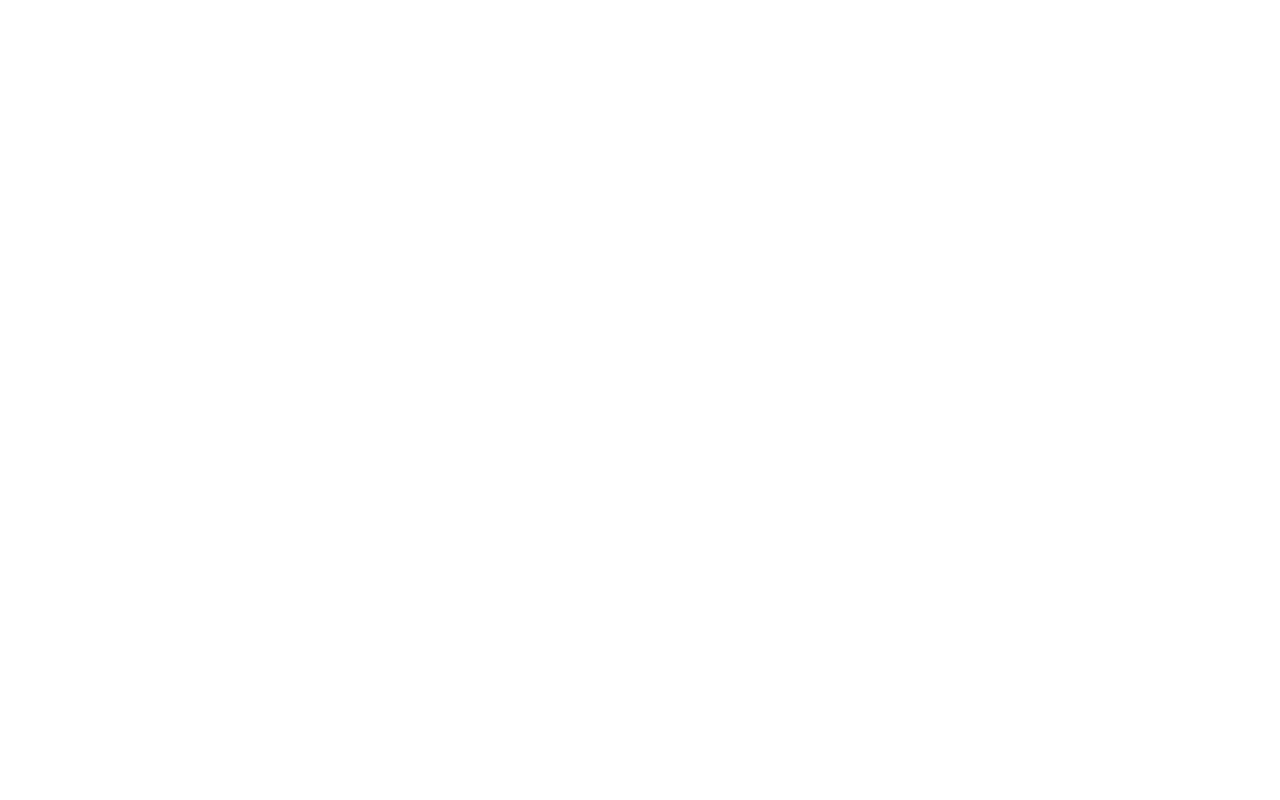
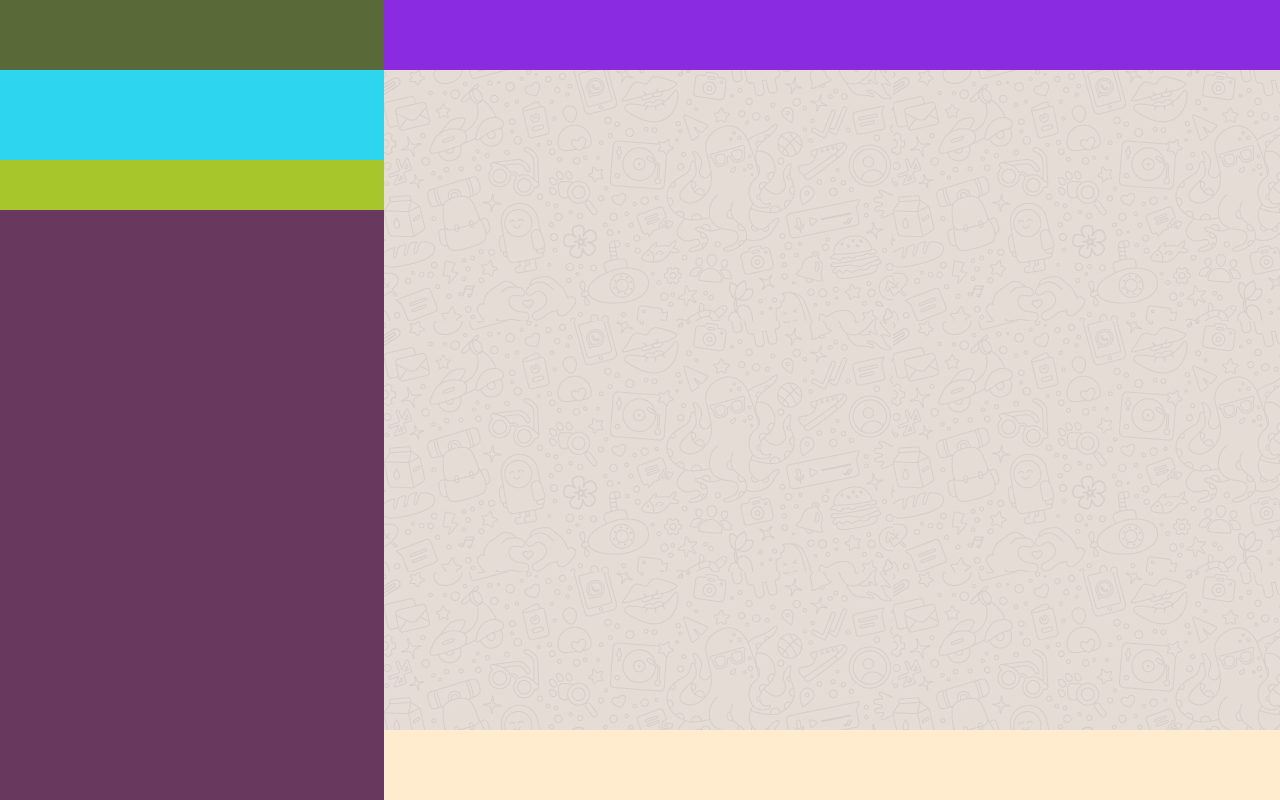
Before and after one commit to Nicola-Lippo/html-css-boolzapp, a plain HTML site: page index.html in a window 1280 px wide. Drawn offline with Linux system fonts and the light colour scheme.

Commit message:
[UPD]struttura blocchi funzionante

```diff
--- a/css/master.css
+++ b/css/master.css
@@ -2,8 +2,121 @@
     margin: 0;
     padding: 0;
     box-sizing: border-box;
+    font-family: 'Lato', sans-serif;
 }
 
 /*********
 MOBILE FIRST
 **********/
+body {
+    height: 100vh;
+    display: flex;
+    background-color: rgb(165, 178, 178);
+
+}
+
+.container {
+    width: 100%;
+    background-color: bisque;
+    display: flex;
+}
+
+/* COLONNA SINISTRA */
+
+#col-sx {
+    display: none;
+}
+
+/* COLONNA DESTRA */
+
+#col-dx {
+    width: 100%;
+    background-color: aquamarine;
+}
+
+.contatto {
+    height: 70px;
+    background-color: blueviolet;
+}
+
+.mess {
+    height: calc(100% - 140px);
+    background-image: url(../img/mine.jpg);
+}
+
+.invia {
+    height: 70px;
+    background-color: blanchedalmond;
+}
+
+/*********
+MEDIA TABLET
+**********/
+@media screen and (min-width: 576px) {
+
+    /* COLONNA SINISTRA */
+
+    #col-sx {
+        display: block;
+        width: 10%;
+    }
+
+    #col-sx .me {
+        height: 70px;
+        background-color: rgb(89, 105, 56);
+    }
+
+    #col-sx .rubrica {
+        height: calc(100% - 70px);
+        background-color: rgb(105, 56, 95);
+    }
+
+
+    /* COLONNA DESTRA */
+
+    #col-dx {
+        width: 90%;
+    }
+
+}
+
+/*********
+MEDIA PC
+**********/
+
+@media screen and (min-width: 992px)  {
+
+    /* COLONNA SINISTRA */
+
+    #col-sx {
+        width: 30%;
+    }
+
+    #col-sx .me {
+        height: 70px;
+        background-color: rgb(89, 105, 56);
+    }
+
+    #col-sx .notifiche {
+        height: 90px;
+        background-color: rgb(46, 213, 239);
+    }
+
+    #col-sx .cerca {
+        height: 50px;
+        background-color: rgb(167, 198, 43);
+    }
+
+    #col-sx .rubrica {
+        height: calc(100% - 210px);
+        background-color: rgb(105, 56, 95);
+    }
+
+
+    /* COLONNA DESTRA */
+
+    #col-dx {
+        width: 70%;
+    }
+
+}
--- a/index.html
+++ b/index.html
@@ -8,6 +8,23 @@
     <title>Boolzapp Layout</title>
 </head>
 <body>
-    <main></main>
+    <div class="container">
+
+        <!--COLONNA DI SINISTRA (NASCOSTA VERSIONE MOBILE)-->
+        <div id="col-sx">
+            <div class="me"></div>
+            <div class="notifiche"></div>
+            <div class="cerca"></div>
+            <div class="rubrica"></div>
+        </div>
+
+        <!--COLONNA DI DESTRA-->
+        <div id="col-dx">
+            <div class="contatto"></div>
+            <div class="mess"></div>
+            <div class="invia"></div>
+        </div>
+
+    </div>
 </body>
 </html>
```
